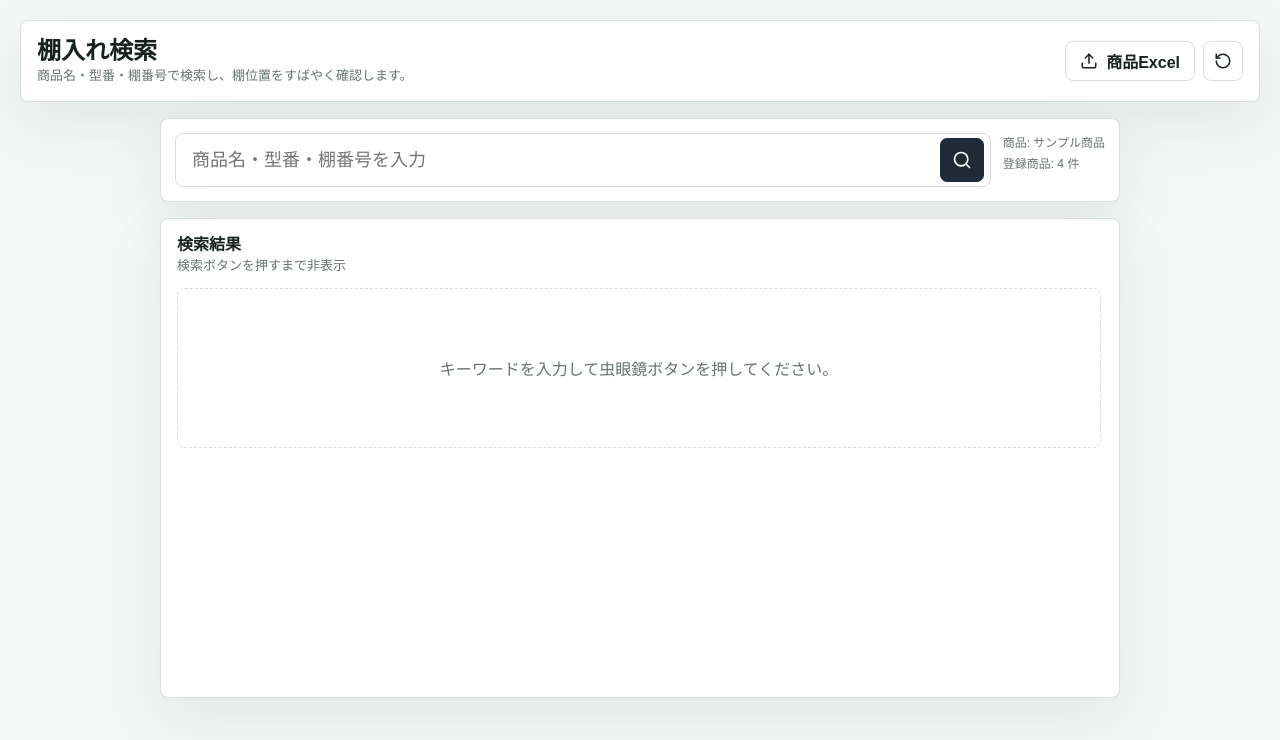
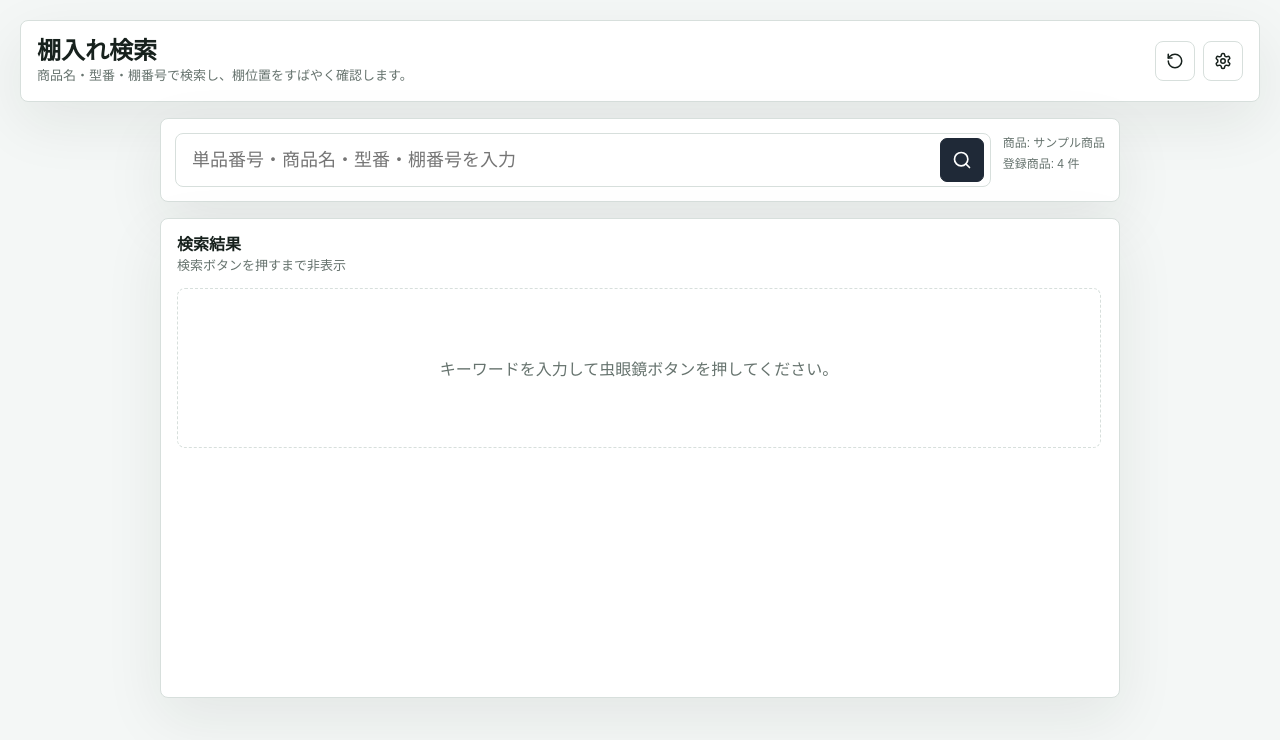
Before and after one commit to 55czdps6dj-ai/Tana-Ban, a Next.js app: page / in a window 1280 px wide. Shown: the top 740 px of the page. Built offline with nearby package versions, Linux system fonts and the light colour scheme.

Commit message:
Add item number search and settings upload

```diff
--- a/app/globals.css
+++ b/app/globals.css
@@ -60,6 +60,7 @@ button:disabled {
 
 .toolbar,
 .searchPanel,
+.settingsPanel,
 .resultPane {
   background: var(--surface);
   border: 1px solid var(--line);
@@ -163,6 +164,17 @@ p {
   clip: rect(0 0 0 0);
   white-space: nowrap;
   clip-path: inset(50%);
+}
+
+.settingsPanel {
+  display: flex;
+  align-items: center;
+  justify-content: space-between;
+  gap: 16px;
+  max-width: 960px;
+  width: 100%;
+  margin: 0 auto;
+  padding: 14px;
 }
 
 .searchPanel {
@@ -345,7 +357,8 @@ p {
   }
 
   .toolbar,
-  .searchPanel {
+  .searchPanel,
+  .settingsPanel {
     align-items: stretch;
     flex-direction: column;
   }
--- a/components/warehouse-shelf-finder.tsx
+++ b/components/warehouse-shelf-finder.tsx
@@ -4,6 +4,7 @@ import {
   AlertTriangle,
   RotateCcw,
   Search,
+  Settings,
   Upload
 } from "lucide-react";
 import { ChangeEvent, useMemo, useRef, useState } from "react";
@@ -26,6 +27,7 @@ export function WarehouseShelfFinder() {
   const [isImporting, setIsImporting] = useState(false);
   const [searchInput, setSearchInput] = useState(query);
   const [hasSearched, setHasSearched] = useState(false);
+  const [isSettingsOpen, setIsSettingsOpen] = useState(false);
   const productInputRef = useRef<HTMLInputElement>(null);
 
   const filteredProducts = useMemo(
@@ -49,6 +51,7 @@ export function WarehouseShelfFinder() {
       setQuery("");
       setSearchInput("");
       setHasSearched(false);
+      setIsSettingsOpen(false);
     } else {
       setErrorMessage(result.errorMessage);
     }
@@ -89,16 +92,6 @@ export function WarehouseShelfFinder() {
             onChange={handleProductImport}
           />
           <button
-            className="secondaryButton"
-            type="button"
-            onClick={() => productInputRef.current?.click()}
-            disabled={isImporting}
-            title="商品Excelを取り込む"
-          >
-            <Upload size={18} aria-hidden="true" />
-            商品Excel
-          </button>
-          <button
             className="iconButton"
             type="button"
             onClick={handleResetSampleData}
@@ -107,8 +100,37 @@ export function WarehouseShelfFinder() {
           >
             <RotateCcw size={18} aria-hidden="true" />
           </button>
+          <button
+            className="iconButton"
+            type="button"
+            onClick={() => setIsSettingsOpen((current) => !current)}
+            title="設定"
+            aria-label="設定"
+            aria-expanded={isSettingsOpen}
+          >
+            <Settings size={18} aria-hidden="true" />
+          </button>
         </div>
       </section>
+
+      {isSettingsOpen ? (
+        <section className="settingsPanel" aria-label="設定">
+          <div>
+            <h2>設定</h2>
+            <p>商品マスタを更新する時だけここからExcelを読み込みます。</p>
+          </div>
+          <button
+            className="secondaryButton"
+            type="button"
+            onClick={() => productInputRef.current?.click()}
+            disabled={isImporting}
+            title="商品マスタExcelを取り込む"
+          >
+            <Upload size={18} aria-hidden="true" />
+            商品マスタExcel
+          </button>
+        </section>
+      ) : null}
 
       <section className="searchPanel focusedSearchPanel" aria-label="商品検索">
         <form
@@ -125,8 +147,8 @@ export function WarehouseShelfFinder() {
               setHasSearched(false);
               setSelectedShelfNumber(null);
             }}
-            placeholder="商品名・型番・棚番号を入力"
-            aria-label="商品名、型番、棚番号で検索"
+            placeholder="単品番号・商品名・型番・棚番号を入力"
+            aria-label="単品番号、商品名、型番、棚番号で検索"
           />
           <button
             className="searchButton"
@@ -173,6 +195,7 @@ export function WarehouseShelfFinder() {
                   <span className="resultShelf">{product.shelfNumber}</span>
                   <span className="resultText">
                     <strong>{product.productName || "商品名未設定"}</strong>
+                    <small>単品番号: {product.itemNumber || "未設定"}</small>
                     <small>{product.modelNumber || "型番未設定"}</small>
                     <small>{formatShelfDescription(product.shelfNumber)}</small>
                   </span>
--- a/lib/excel-import.ts
+++ b/lib/excel-import.ts
@@ -9,6 +9,7 @@ type ProductSheetCandidate = {
 };
 
 const productNameHeaders = ["商品名", "商品名2", "品名", "品名1", "productName", "product_name", "name"];
+const itemNumberHeaders = ["単品番号", "単品No", "単品NO", "itemNumber", "item_number"];
 const modelNumberHeaders = ["型番", "方番号", "品番", "品名2", "modelNumber", "model_number", "sku"];
 const shelfNumberHeaders = ["棚番号", "棚番", "棚", "shelfNumber", "shelf_number", "location"];
 const splitShelfNumberHeaders = ["棚番号1", "棚番号2", "棚番号3"];
@@ -131,6 +132,7 @@ export function normalizeShelfNumber(value: string): string {
 }
 
 function toProductRecord(row: SheetRow, index: number): ProductRecord | null {
+  const itemNumber = readStringValue(row, itemNumberHeaders);
   const productName = readStringValue(row, productNameHeaders);
   const modelNumber = readStringValue(row, modelNumberHeaders);
   const shelfNumber = normalizeShelfNumber(readShelfNumber(row));
@@ -151,6 +153,7 @@ function toProductRecord(row: SheetRow, index: number): ProductRecord | null {
 
   return {
     id: `product-${Date.now()}-${index}`,
+    itemNumber,
     productName,
     modelNumber,
     shelfNumber,
--- a/lib/sample-data.ts
+++ b/lib/sample-data.ts
@@ -30,6 +30,7 @@ export const sampleWarehouseMap: WarehouseMap = {
 export const sampleProducts: ProductRecord[] = [
   {
     id: "sample-product-1",
+    itemNumber: "101001",
     productName: "高耐久ステンレスボルト M8",
     modelNumber: "BT-M8-SS",
     shelfNumber: "A-02",
@@ -37,6 +38,7 @@ export const sampleProducts: ProductRecord[] = [
   },
   {
     id: "sample-product-2",
+    itemNumber: "101002",
     productName: "防水コネクタ 12ピン",
     modelNumber: "CN-WP12",
     shelfNumber: "B-05",
@@ -44,6 +46,7 @@ export const sampleProducts: ProductRecord[] = [
   },
   {
     id: "sample-product-3",
+    itemNumber: "101003",
     productName: "制御盤用リレー 24V",
     modelNumber: "RY-24V-A",
     shelfNumber: "C-03",
@@ -51,6 +54,7 @@ export const sampleProducts: ProductRecord[] = [
   },
   {
     id: "sample-product-4",
+    itemNumber: "101004",
     productName: "樹脂スペーサー 10mm",
     modelNumber: "SP-R10",
     shelfNumber: "D-04",
--- a/lib/warehouse-types.ts
+++ b/lib/warehouse-types.ts
@@ -1,5 +1,6 @@
 export type ProductRecord = {
   id: string;
+  itemNumber: string;
   productName: string;
   modelNumber: string;
   shelfNumber: string;
--- a/stores/warehouse-store.ts
+++ b/stores/warehouse-store.ts
@@ -69,6 +69,7 @@ export function selectFilteredProducts(products: ProductRecord[], query: string)
     const searchableText = normalizeSearchText(
       [
         product.productName,
+        product.itemNumber,
         product.modelNumber,
         product.shelfNumber,
         product.keywords.join(" ")
```
